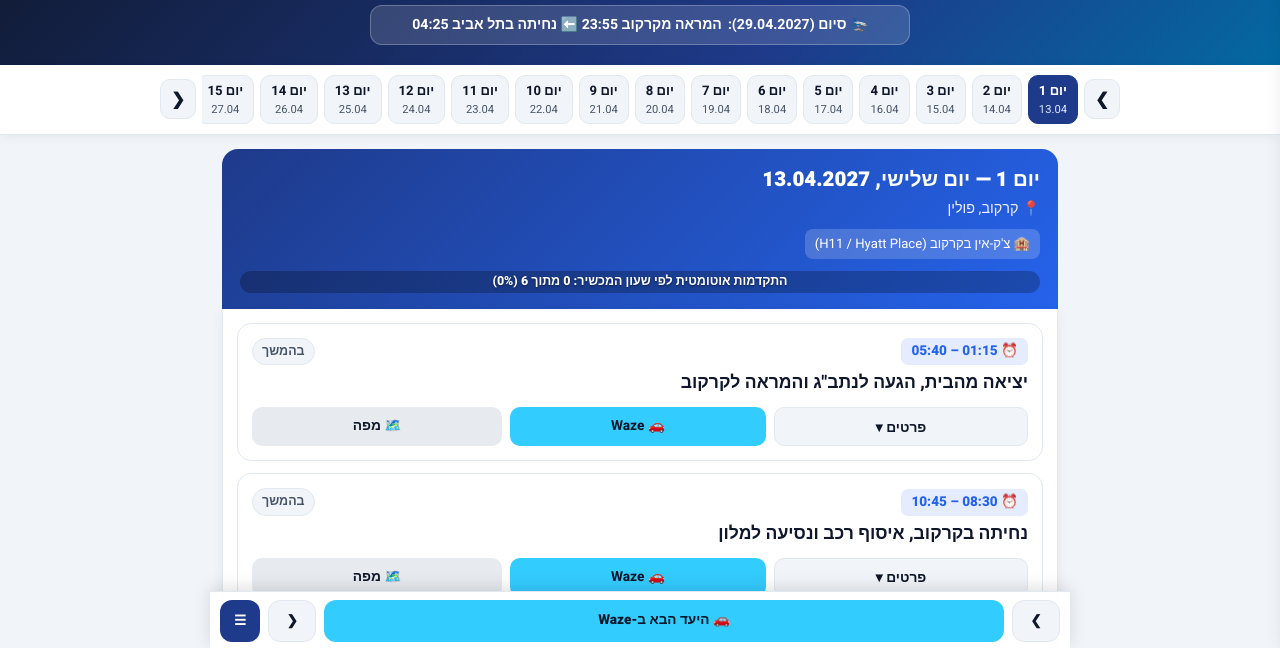
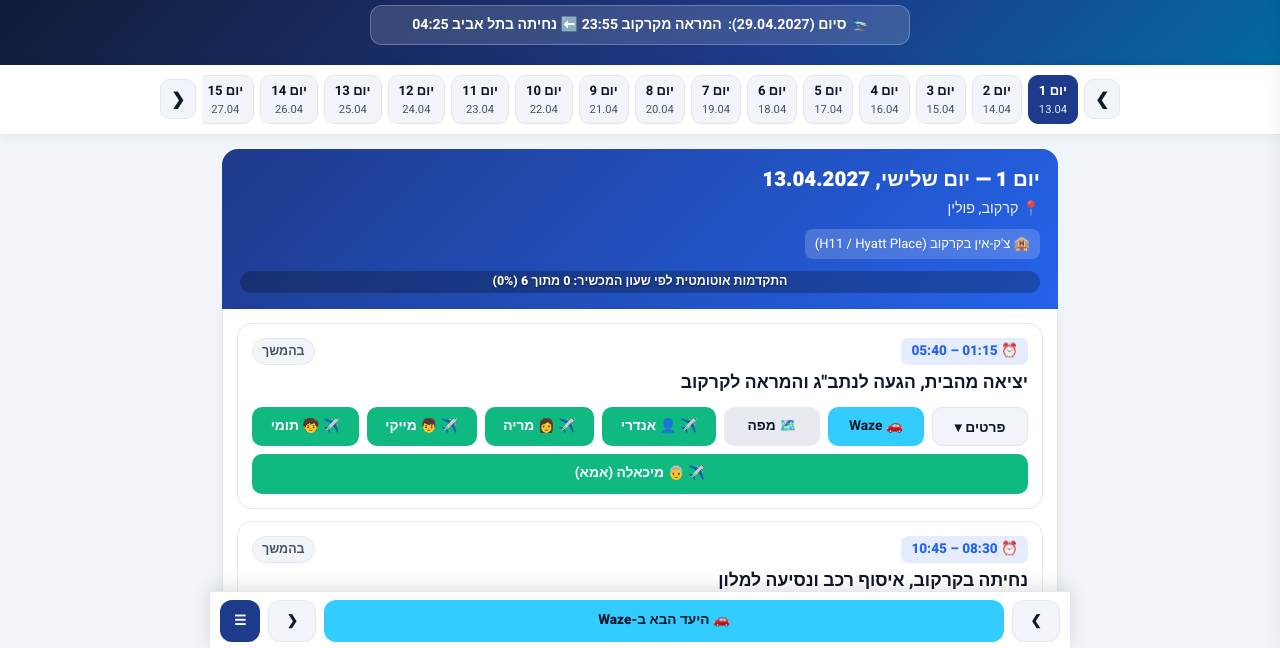
Before and after one commit to AndreiBraunstein/passover-2027-trip, a plain HTML site: page index.html in a window 1280 px wide. Shown: the part 150-798 px from the top of the page. Drawn offline with Linux system fonts and the light colour scheme.

Commit message:
Add files via upload

```diff
--- a/index.html
+++ b/index.html
@@ -608,6 +608,29 @@
           <span class="passport-badge">פתח דרכון ↗</span>
         </a>
       </div>
+      <label style="margin-top: 6px; color: #059669;">✈️ כרטיסי טיסה (אל על — הלוך וחזור)</label>
+      <div class="passports-grid">
+        <a href="https://drive.google.com/file/d/1Gpf3NUAFvDzWUQdB3yH8515YcBZNFOKe/view?usp=sharing" target="_blank" rel="noopener" class="passport-link-btn" style="border-right-color: #059669;">
+          <span>👤 אנדרי</span>
+          <span class="passport-badge" style="background: rgba(5, 150, 105, 0.14); color: #059669;">כרטיס טיסה ↗</span>
+        </a>
+        <a href="https://drive.google.com/file/d/1Gpf3NUAFvDzWUQdB3yH8515YcBZNFOKe/view?usp=sharing" target="_blank" rel="noopener" class="passport-link-btn" style="border-right-color: #059669;">
+          <span>👩 מריה</span>
+          <span class="passport-badge" style="background: rgba(5, 150, 105, 0.14); color: #059669;">כרטיס טיסה ↗</span>
+        </a>
+        <a href="https://drive.google.com/file/d/1Gm2DkMHyHaVWCIBFGAXZEUeX5DSpsILb/view?usp=sharing" target="_blank" rel="noopener" class="passport-link-btn" style="border-right-color: #059669;">
+          <span>👦 מייקי</span>
+          <span class="passport-badge" style="background: rgba(5, 150, 105, 0.14); color: #059669;">כרטיס טיסה ↗</span>
+        </a>
+        <a href="https://drive.google.com/file/d/15QTgneXvP9_KCG4qn9v8zE5MfCCaRDEw/view?usp=sharing" target="_blank" rel="noopener" class="passport-link-btn" style="border-right-color: #059669;">
+          <span>🧒 תומי</span>
+          <span class="passport-badge" style="background: rgba(5, 150, 105, 0.14); color: #059669;">כרטיס טיסה ↗</span>
+        </a>
+        <a href="https://drive.google.com/file/d/1UfFUd6R39ArVRIGFxYVteEceCuFDg0dG/view?usp=sharing" target="_blank" rel="noopener" class="passport-link-btn" style="border-right-color: #059669;">
+          <span>👵 מיכאלה (אמא)</span>
+          <span class="passport-badge" style="background: rgba(5, 150, 105, 0.14); color: #059669;">כרטיס טיסה ↗</span>
+        </a>
+      </div>
       <label for="vault-booking">מספרי הזמנה (מלונות / טיסות / רכב)</label>
       <textarea id="vault-booking" rows="4" placeholder="הדבק כאן מספרי הזמנה או קודים..."></textarea>
       <label for="vault-day-note">הערה ליום הנוכחי</label>
@@ -670,7 +693,29 @@ const tripDays = [
         "lat": 32.0055,
         "lng": 34.8854,
         "desc": "01:15 יציאה מהבית לכיוון נתב\"ג | 02:40 הגעה לנמל התעופה בן גוריון, בידוק וצ'ק-אין | 05:40 המראה בטיסת אל על לקרקוב.",
-        "hours": "המראה 05:40"
+        "hours": "המראה 05:40",
+        "tickets": [
+          {
+            "name": "👤 אנדרי",
+            "url": "https://drive.google.com/file/d/1Gpf3NUAFvDzWUQdB3yH8515YcBZNFOKe/view?usp=sharing"
+          },
+          {
+            "name": "👩 מריה",
+            "url": "https://drive.google.com/file/d/1Gpf3NUAFvDzWUQdB3yH8515YcBZNFOKe/view?usp=sharing"
+          },
+          {
+            "name": "👦 מייקי",
+            "url": "https://drive.google.com/file/d/1Gm2DkMHyHaVWCIBFGAXZEUeX5DSpsILb/view?usp=sharing"
+          },
+          {
+            "name": "🧒 תומי",
+            "url": "https://drive.google.com/file/d/15QTgneXvP9_KCG4qn9v8zE5MfCCaRDEw/view?usp=sharing"
+          },
+          {
+            "name": "👵 מיכאלה (אמא)",
+            "url": "https://drive.google.com/file/d/1UfFUd6R39ArVRIGFxYVteEceCuFDg0dG/view?usp=sharing"
+          }
+        ]
       },
       {
         "time": "08:30 – 10:45",
@@ -1766,7 +1811,29 @@ const tripDays = [
         "lat": 50.0777,
         "lng": 19.7848,
         "desc": "מעמיסים את הוואן, נוסעים כ-35 דקות לשדה התעופה של קרקוב, מחזירים את הרכב השכור ונכנסים לבידוק של אל על לקראת ההמראה ב-23:55 (נחיתה בנתב\"ג ב-04:25). טיסה נעימה!",
-        "hours": "המראה 23:55"
+        "hours": "המראה 23:55",
+        "tickets": [
+          {
+            "name": "👤 אנדרי",
+            "url": "https://drive.google.com/file/d/1Gpf3NUAFvDzWUQdB3yH8515YcBZNFOKe/view?usp=sharing"
+          },
+          {
+            "name": "👩 מריה",
+            "url": "https://drive.google.com/file/d/1Gpf3NUAFvDzWUQdB3yH8515YcBZNFOKe/view?usp=sharing"
+          },
+          {
+            "name": "👦 מייקי",
+            "url": "https://drive.google.com/file/d/1Gm2DkMHyHaVWCIBFGAXZEUeX5DSpsILb/view?usp=sharing"
+          },
+          {
+            "name": "🧒 תומי",
+            "url": "https://drive.google.com/file/d/15QTgneXvP9_KCG4qn9v8zE5MfCCaRDEw/view?usp=sharing"
+          },
+          {
+            "name": "👵 מיכאלה (אמא)",
+            "url": "https://drive.google.com/file/d/1UfFUd6R39ArVRIGFxYVteEceCuFDg0dG/view?usp=sharing"
+          }
+        ]
       }
     ]
   }
@@ -1993,6 +2060,7 @@ function renderActiveDay(shouldScrollTop = true) {
           ${act.address ? `<a href="${wazeUrl}" target="_blank" class="btn btn-waze">🚗 Waze</a>` : ''}
           ${act.address ? `<a href="${mapsUrl}" target="_blank" class="btn btn-maps">🗺️ מפה</a>` : ''}
           ${act.ticket ? `<a href="${act.ticket}" target="_blank" rel="noopener" class="btn btn-ticket">🎟️ כרטיס / מסמך</a>` : ''}
+          ${act.tickets ? act.tickets.map(t => `<a href="${t.url}" target="_blank" rel="noopener" class="btn btn-ticket">✈️ ${t.name}</a>`).join('') : ''}
           ${act.web ? `<a href="${act.web}" target="_blank" class="btn btn-web">🌐 אתר</a>` : ''}
         </div>
       </article>
```
